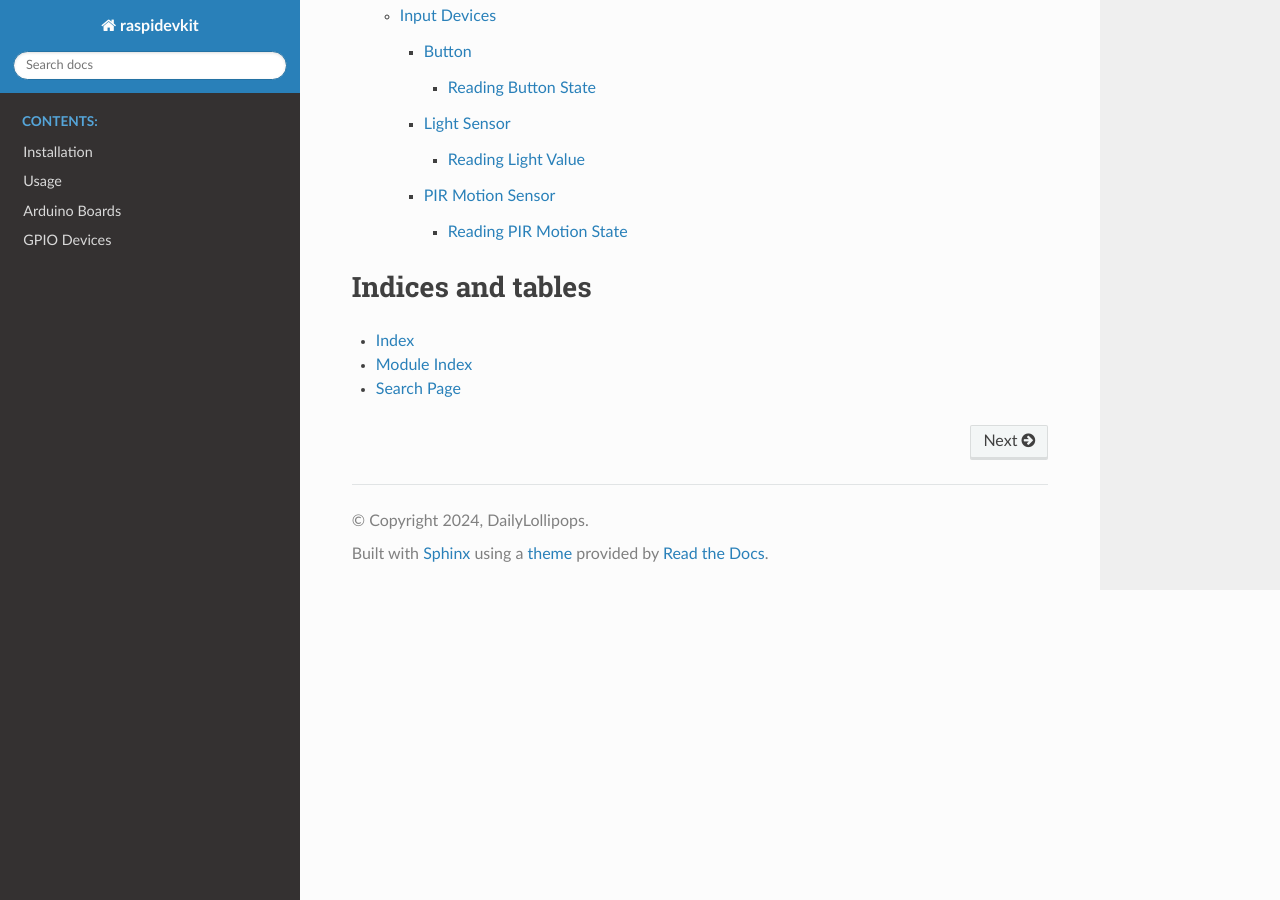
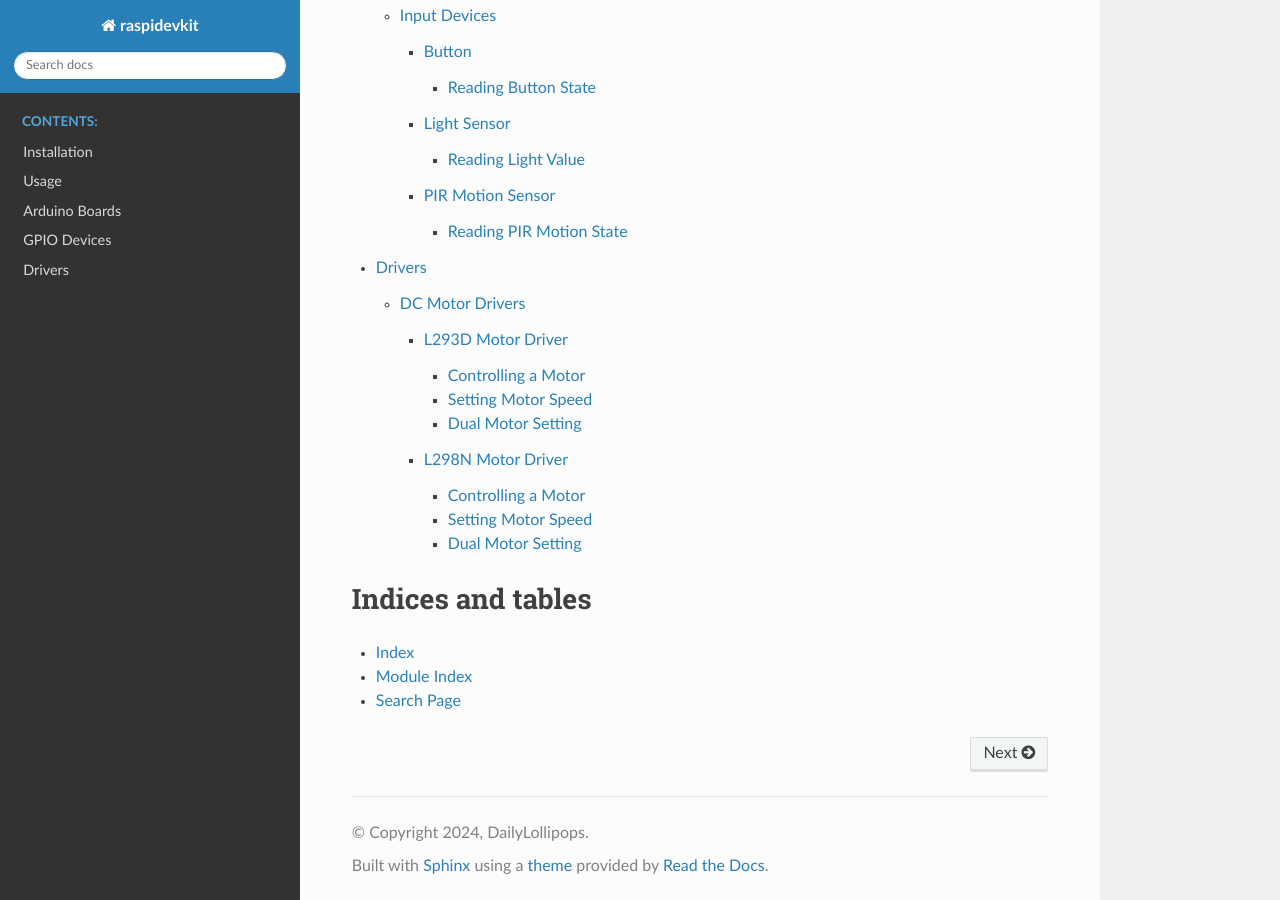
Before and after one commit to raspidevkit/raspidevkit, a Sphinx documentation site: the page built from docs/source/index.rst, in a window 1280 px wide and 900 px high, scrolled down 1044 px. Built offline with Sphinx 7.4.7 and the Read the Docs theme 2.0.0, drawn with Linux system fonts in a browser that asks for light colours; some of the changed lines change nothing that is shown.

Commit message:
Add sphinx documentation for drivers

```diff
--- /dev/null
+++ b/docs/source/devices/drivers/dc_motor/l293d.rst
@@ -0,0 +1,130 @@
+L293D Motor Driver
+---------------------
+
+L293D Motor Driver can control up to 2 DC motor and can spawn a `DC Motor` object
+
+Controlling a Motor
+^^^^^^^^^^^^^^^^^^^^^
+
+The connection diagram for L293D Motor Driver is shown below:
+
+
+.. image:: ../../../_static/drivers/dc_motor/l293d_1_motor.png
+   :alt: L293D motor driver connection
+   :align: center
+
+
++----------+--------------+----------+---------+
+| L293D    | Raspberry Pi | DC Motor | Battery |
++==========+==============+==========+=========+
+| ENA      | GPIO14       |          |         |
++----------+--------------+----------+---------+
+| IN1      | GPIO15       |          |         |
++----------+--------------+----------+---------+
+| IN2      | GPIO18       |          |         |
++----------+--------------+----------+---------+
+| Mot A    |              | Any      |         |
++----------+--------------+----------+---------+
+| Mot A    |              | Any      |         |
++----------+--------------+----------+---------+
+| VCC      |              |          | Bat+    |
++----------+--------------+----------+---------+
+| GND      |              |          | Bat-    |
++----------+--------------+----------+---------+
+
+You can use other external supply beside a battery
+
+.. code-block:: python
+
+   import raspidevkit
+
+   machine = raspidevkit.Machine()
+   pins = (12, 13, 14)
+   l293d = machine.attach_l293d(pins)
+   motor = l293d.attach_motor()
+   motor.run()
+   time.sleep(5)
+   motor.stop()
+
+Setting Motor Speed
+^^^^^^^^^^^^^^^^^^^^^^
+
+This is only possible if you've activated the pwm mode of the motor when spawning and then motor speed can be set by using the `set_speed` method passing in the speed you want.
+
+.. code-block:: python
+
+   import raspidevkit
+
+   machine = raspidevkit.Machine()
+   pins = (14, 15, 18)
+   l293d = machine.attach_l293d(pins)
+   motor = l293d.attach_motor(is_pwm=True)
+   motor.run()
+   motor.set_speed(75)
+   time.sleep(5)
+   motor.stop()
+
+Calling the `set_speed` method when the motor's PWM mode is not enabled will throw an exception
+
+Note: that the max is `100` and min is `0`
+
+Dual Motor Setting
+^^^^^^^^^^^^^^^^^^^^^^
+
+Adding additional motor is easy and can be simply done by adding additional pins to be used.
+
+Below is a sample diagram for dual motor:
+
+
+.. image:: ../../../_static/drivers/dc_motor/l293d_2_motor.png
+   :alt: L293D motor driver connection
+   :align: center
+
+
++----------+--------------+----------+---------+
+| L293D    | Raspberry Pi | DC Motor | Battery |
++==========+==============+==========+=========+
+| ENA      | GPIO14       |          |         |
++----------+--------------+----------+---------+
+| IN1      | GPIO15       |          |         |
++----------+--------------+----------+---------+
+| IN2      | GPIO18       |          |         |
++----------+--------------+----------+---------+
+| ENB      | GPIO25       |          |         |
++----------+--------------+----------+---------+
+| IN3      | GPIO24       |          |         |
++----------+--------------+----------+---------+
+| IN4      | GPIO23       |          |         |
++----------+--------------+----------+---------+
+| Mot A    |              | Any      |         |
++----------+--------------+----------+---------+
+| Mot A    |              | Any      |         |
++----------+--------------+----------+---------+
+| Mot B    |              | Any      |         |
++----------+--------------+----------+---------+
+| Mot B    |              | Any      |         |
++----------+--------------+----------+---------+
+| VCC      |              |          | Bat+    |
++----------+--------------+----------+---------+
+| GND      |              |          | Bat-    |
++----------+--------------+----------+---------+
+
+.. code-block:: python
+
+   import raspidevkit
+
+   machine = raspidevkit.Machine()
+   pins = pins = (14, 15, 18, 25, 24, 23)
+   l293d = machine.attach_l293d(pins)
+   motor1 = l293d.attach_motor(is_pwm=True)
+   motor2 = l293d.attach_motor()
+   motor1.run()
+   motor1.set_speed(75)
+   motor2.run()
+   time.sleep(5)
+   motor1.stop()
+   motor2.stop()
+
+**NOTE**: Adding additional motor when the pins used by the driver is only 3 (ENA, IN1, IN2)
+will throw an exception as this is only configured to support 1 motor.
+To support two motors pass a tuple with 6 pins (ENA, IN1, IN2, ENB, IN3, IN4)
--- /dev/null
+++ b/docs/source/devices/drivers/dc_motor/l298n.rst
@@ -0,0 +1,130 @@
+L298N Motor Driver
+---------------------
+
+L298N Motor Driver can control up to 2 DC motor and can spawn a `DC Motor` object
+
+Controlling a Motor
+^^^^^^^^^^^^^^^^^^^^^
+
+The connection diagram for L298N Motor Driver is shown below:
+
+
+.. image:: ../../../_static/drivers/dc_motor/l298n_1_motor.png
+   :alt: L298N motor driver connection
+   :align: center
+
+
++----------+--------------+----------+---------+
+| L298N    | Raspberry Pi | DC Motor | Battery |
++==========+==============+==========+=========+
+| ENA      | GPIO14       |          |         |
++----------+--------------+----------+---------+
+| IN1      | GPIO15       |          |         |
++----------+--------------+----------+---------+
+| IN2      | GPIO18       |          |         |
++----------+--------------+----------+---------+
+| Mot A    |              | Any      |         |
++----------+--------------+----------+---------+
+| Mot A    |              | Any      |         |
++----------+--------------+----------+---------+
+| VCC      |              |          | Bat+    |
++----------+--------------+----------+---------+
+| GND      |              |          | Bat-    |
++----------+--------------+----------+---------+
+
+You can use other external supply beside a battery
+
+.. code-block:: python
+
+   import raspidevkit
+
+   machine = raspidevkit.Machine()
+   pins = (12, 13, 14)
+   l298n = machine.attach_l298n(pins)
+   motor = l298n.attach_motor()
+   motor.run()
+   time.sleep(5)
+   motor.stop()
+
+Setting Motor Speed
+^^^^^^^^^^^^^^^^^^^^^^
+
+This is only possible if you've activated the pwm mode of the motor when spawning and then motor speed can be set by using the `set_speed` method passing in the speed you want.
+
+.. code-block:: python
+
+   import raspidevkit
+
+   machine = raspidevkit.Machine()
+   pins = (14, 15, 18)
+   l298n = machine.attach_l298n(pins)
+   motor = l298n.attach_motor(is_pwm=True)
+   motor.run()
+   motor.set_speed(75)
+   time.sleep(5)
+   motor.stop()
+
+Calling the `set_speed` method when the motor's PWM mode is not enabled will throw an exception
+
+Note: that the max is `100` and min is `0`
+
+Dual Motor Setting
+^^^^^^^^^^^^^^^^^^^^^^
+
+Adding additional motor is easy and can be simply done by adding additional pins to be used.
+
+Below is a sample diagram for dual motor:
+
+
+.. image:: ../../../_static/drivers/dc_motor/l298n_2_motor.png
+   :alt: L298N motor driver connection
+   :align: center
+
+
++----------+--------------+----------+---------+
+| L298N    | Raspberry Pi | DC Motor | Battery |
++==========+==============+==========+=========+
+| ENA      | GPIO14       |          |         |
++----------+--------------+----------+---------+
+| IN1      | GPIO15       |          |         |
++----------+--------------+----------+---------+
+| IN2      | GPIO18       |          |         |
++----------+--------------+----------+---------+
+| ENB      | GPIO25       |          |         |
++----------+--------------+----------+---------+
+| IN3      | GPIO24       |          |         |
++----------+--------------+----------+---------+
+| IN4      | GPIO23       |          |         |
++----------+--------------+----------+---------+
+| Mot A    |              | Any      |         |
++----------+--------------+----------+---------+
+| Mot A    |              | Any      |         |
++----------+--------------+----------+---------+
+| Mot B    |              | Any      |         |
++----------+--------------+----------+---------+
+| Mot B    |              | Any      |         |
++----------+--------------+----------+---------+
+| VCC      |              |          | Bat+    |
++----------+--------------+----------+---------+
+| GND      |              |          | Bat-    |
++----------+--------------+----------+---------+
+
+.. code-block:: python
+
+   import raspidevkit
+
+   machine = raspidevkit.Machine()
+   pins = pins = (14, 15, 18, 25, 24, 23)
+   l298n = machine.attach_l298n(pins)
+   motor1 = l298n.attach_motor(is_pwm=True)
+   motor2 = l298n.attach_motor()
+   motor1.run()
+   motor1.set_speed(75)
+   motor2.run()
+   time.sleep(5)
+   motor1.stop()
+   motor2.stop()
+
+**NOTE**: Adding additional motor when the pins used by the driver is only 3 (ENA, IN1, IN2)
+will throw an exception as this is only configured to support 1 motor.
+To support two motors pass a tuple with 6 pins (ENA, IN1, IN2, ENB, IN3, IN4)
--- /dev/null
+++ b/docs/source/drivers.rst
@@ -0,0 +1,17 @@
+Drivers
+=================
+
+Some devices such as motors (DC motors and stepper motors) and etc. can't be directly connected to the Raspberry Pi because of the power constraints and requires the use of specialized drivers to control them
+
+`Raspidevkit` takes the approach of connecting the respective driver objects to the `Machine` class and from that driver object, spawns the respective device
+
+DC Motor Drivers
+------------------
+
+Both L293D and L298N behaves the same
+
+.. toctree::
+   :maxdepth: 1
+
+   devices/drivers/dc_motor/l293d
+   devices/drivers/dc_motor/l298n
--- a/docs/source/index.rst
+++ b/docs/source/index.rst
@@ -13,6 +13,7 @@ Welcome to raspidevkit's documentation!
    installation
    usage
    gpio_devices
+   drivers
 
 Indices and tables
 ==================
```
Also changed, not shown: docs/source/_static/drivers/dc_motor/l293d_1_motor.png (added), docs/source/_static/drivers/dc_motor/l293d_2_motor.png (added), docs/source/_static/drivers/dc_motor/l298n_1_motor.png (added), docs/source/_static/drivers/dc_motor/l298n_2_motor.png (added).
